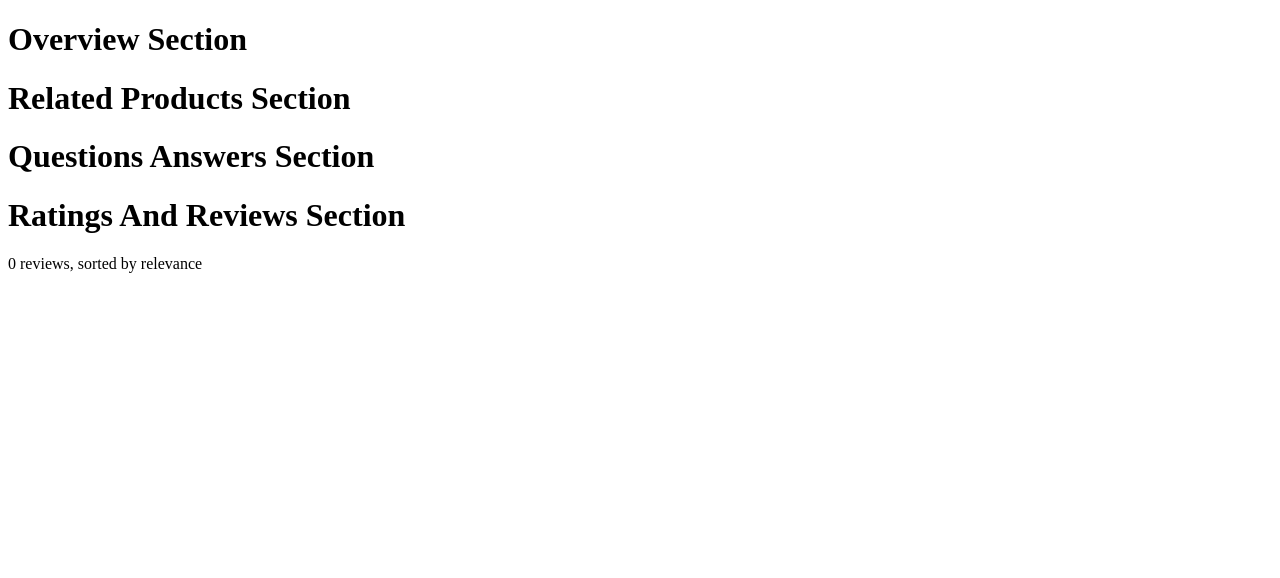
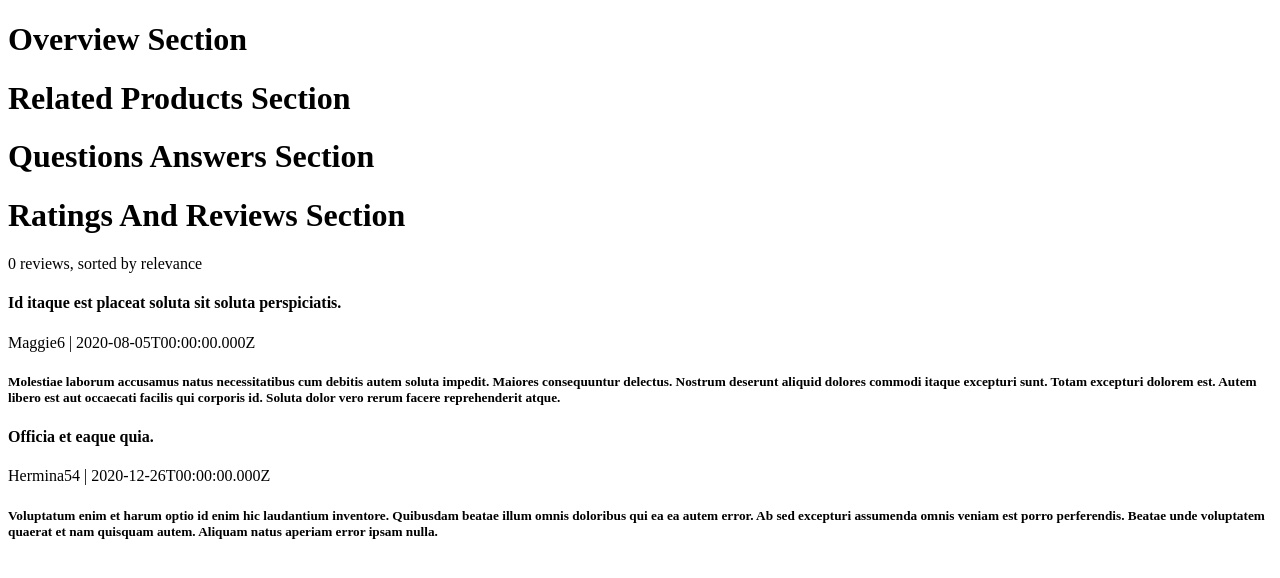
Before and after one commit to michellemhkang/project-catwalk, a React app: page / in a window 1280 px wide. Shown: the top 578 px of the page. Built offline with nearby package versions, Linux system fonts and the light colour scheme; the HTML template or start-up script is replaced by a standard one.

Commit message:
Implement list of reviews that renders title, body, stars, username, and date of reviews. Creates a counter above the list that renders the number of reviews for a given product

```diff
--- a/client/src/Components/RatingsAndReviewsSect/ReviewListEntry.jsx
+++ b/client/src/Components/RatingsAndReviewsSect/ReviewListEntry.jsx
@@ -3,28 +3,13 @@ import Stars from './Stars.jsx';
 
 let ReviewListEntry = ({review}) => {
   return (
-    <div>
+    <div className="review-list-entry">
       <Stars rating={review.rating}/>
+      <h4 className="review-title">{review.summary}</h4>
+      <span className="name-date">{review.reviewer_name} | {review.date}</span>
+      <h5 className="review-body">{review.body}</h5>
     </div>
   )
 }
 
-// {
-//   "review_id": 147678,
-//   "rating": 5,
-//   "summary": "Id itaque est placeat soluta sit soluta perspiciatis.",
-//   "recommend": true,
-//   "response": null,
-//   "body": "Molestiae laborum accusamus natus necessitatibus cum debitis autem soluta impedit. Maiores consequuntur delectus. Nostrum deserunt aliquid dolores commodi itaque excepturi sunt. Totam excepturi dolorem est. Autem libero est aut occaecati facilis qui corporis id. Soluta dolor vero rerum facere reprehenderit atque.",
-//   "date": "2020-08-05T00:00:00.000Z",
-//   "reviewer_name": "Maggie6",
-//   "helpfulness": 26,
-//   "photos": [
-//       {
-//           "id": 187149,
-//           "url": "https://images.unsplash.com/photo-1542818212-9899bafcb9db?ixlib=rb-1.2.1&ixid=eyJhcHBfaWQiOjEyMDd9&auto=format&fit=crop&w=1526&q=80"
-//       }
-//   ]
-// },
-
 export default ReviewListEntry;
```
Also changed, not shown: 1 other file (tests, documents, lock files or other folders).
